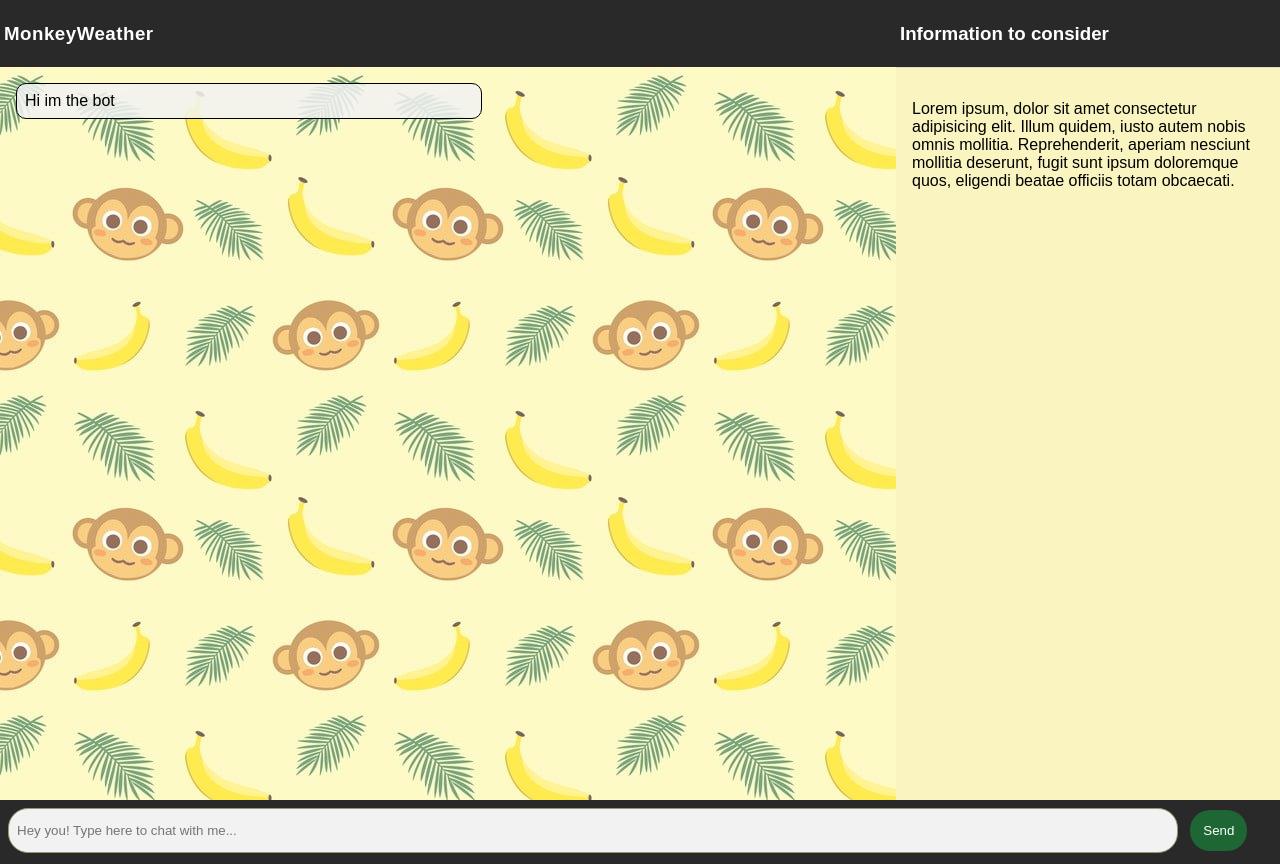
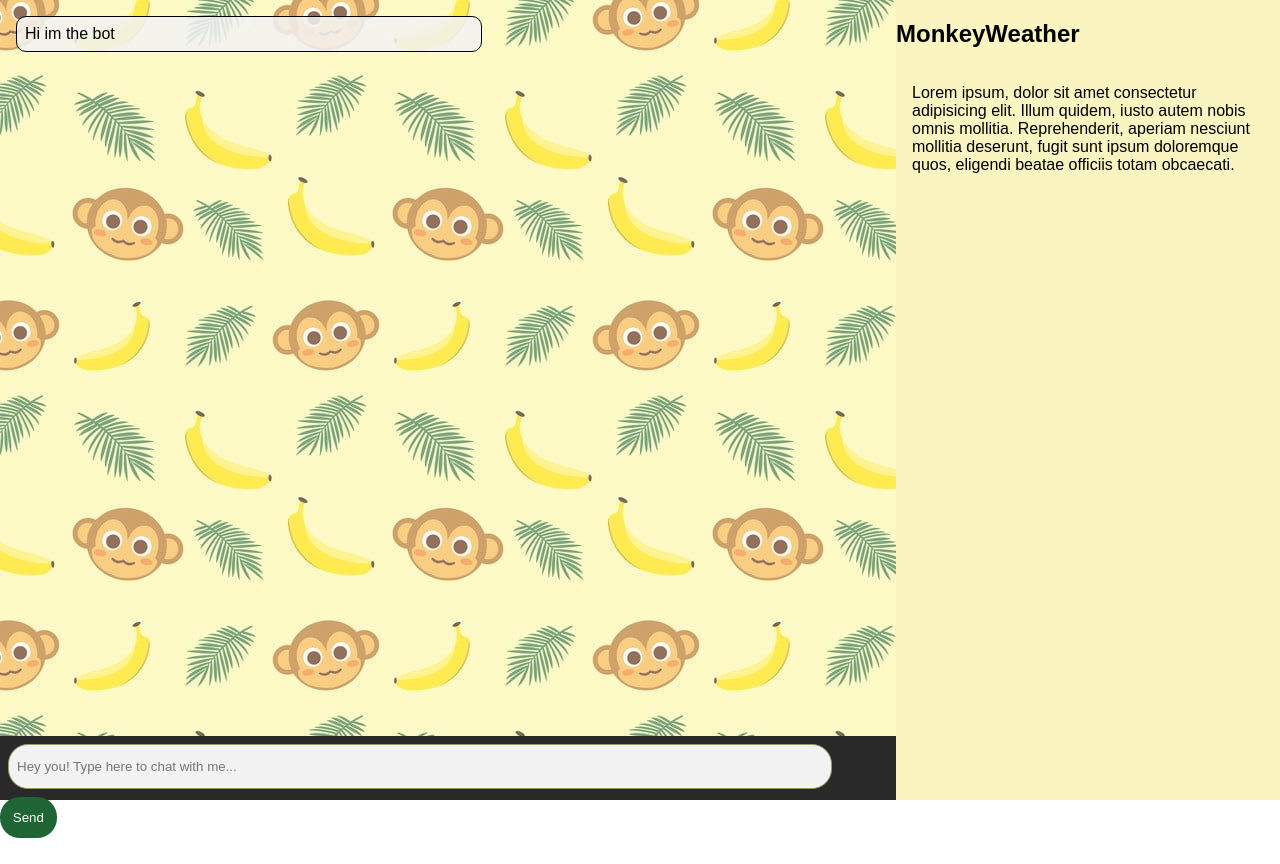
Before and after one commit to Arthur-Carbonari/MonkeyWeather, a website with bundled scripts: page index.html in a window 1280 px wide. After the commit the page ends 838 px from the top, so only its background shows below. Built offline with nearby package versions, Linux system fonts and the light colour scheme.

Commit message:
Fix some of the CSS

```diff
--- a/index.html
+++ b/index.html
@@ -10,11 +10,10 @@
 <body>
     <main>
         <div id="chatBox">
-            <header><h3>MonkeyWeather</h3></header>
             <div class="botMessage"><p id = "botText">Hi im the bot</p></div>
         </div>
         <aside>
-            <header><h3>Information to consider</h3></header>
+            <h2>MonkeyWeather</h2>
             <p> Lorem ipsum, dolor sit amet consectetur adipisicing elit. Illum quidem, iusto autem nobis omnis mollitia. Reprehenderit, aperiam nesciunt mollitia deserunt, fugit sunt ipsum doloremque quos, eligendi beatae officiis totam obcaecati.</p>
         </aside>
     </main>
--- a/style.css
+++ b/style.css
@@ -31,7 +31,7 @@ body{
 
 #chatBox{
     width:70%;
-    height: 100vh;
+    height: 92vh;
     display: flex;
     flex-direction: column;
     background-color: rgba(255, 255, 255, 0.3);
@@ -93,14 +93,15 @@ aside p{
 }
 
 #sendText{
-    position: relative;
+    position: absolute;
     bottom: 0;
-    width: 100%;
+    width: 70%;
     border-top: 0;
     height: 4rem;
     background-color: #292929;
 
 }
+
 #sendButton{
     padding: 0.8rem;
     border-radius: 20px;
```
